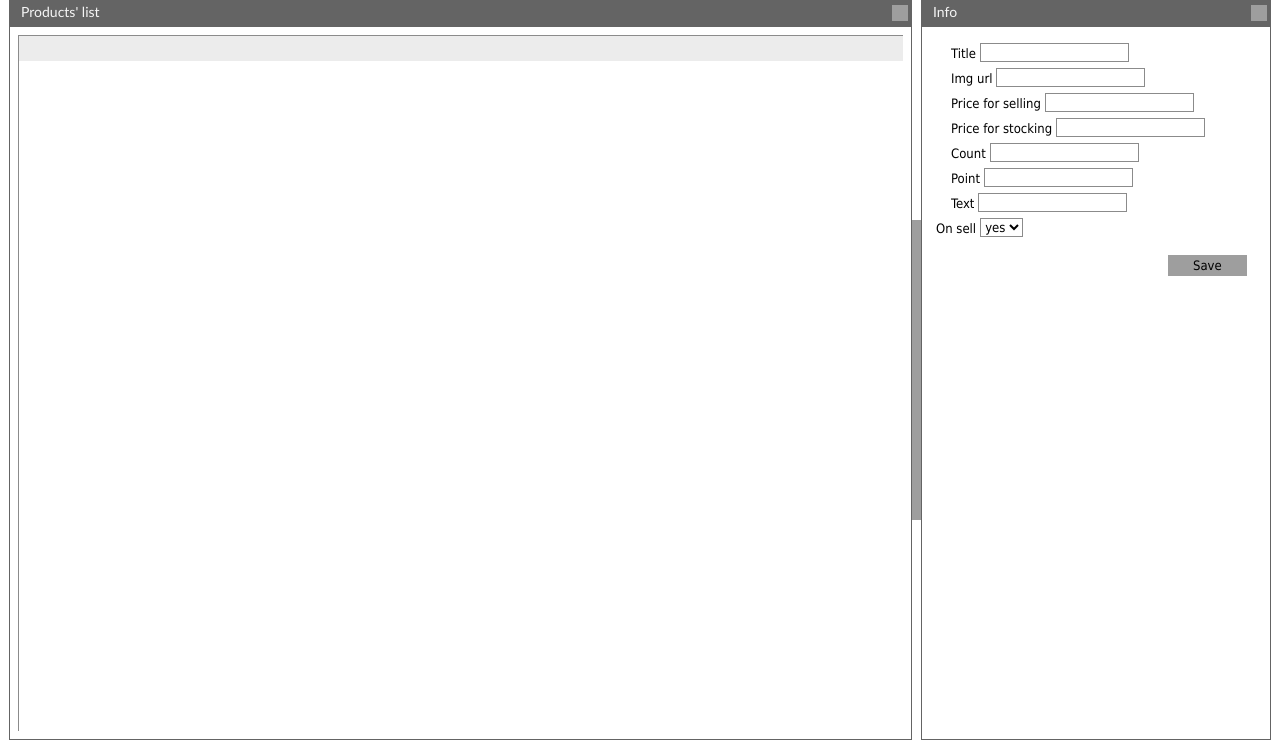
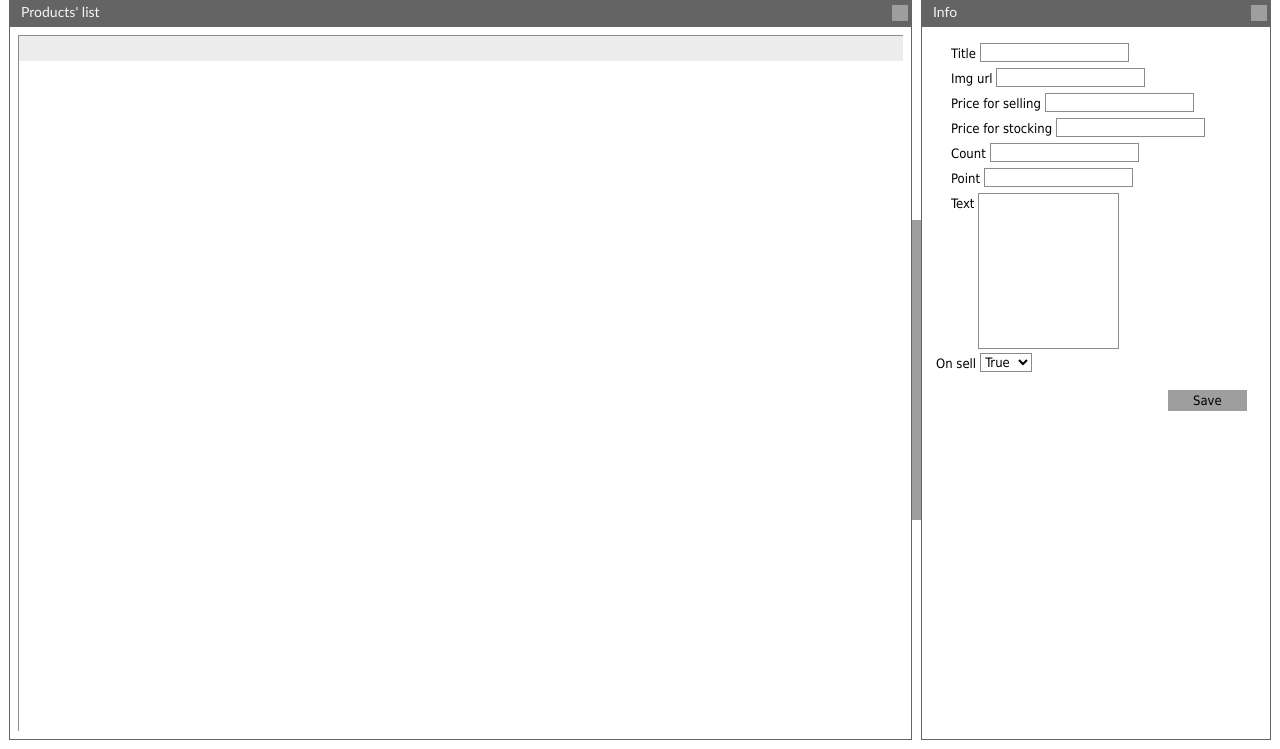
Before and after one commit to concefly/indent_system, a Python web app: template templates/admin/commodity_manager.html in a window 1280 px wide. Shown: the part 51-800 px from the top of the page. Run offline with Jinja, Linux system fonts and the light colour scheme; the template is opened without the code that fills it, so the values that code supplies are empty; grey boxes are pictures that could not be loaded.

Commit message:
修复 on_sell select 的bug

```diff
--- a/server.py
+++ b/server.py
@@ -329,6 +329,9 @@ class DataCommodities(base_handler):
 		('point'       ,('point',)),
 		('text'        ,('text',)),
 		('is_onsell'   ,('is_onsell',)),]
+	user_field_processor = {
+		"is_onsell" : lambda x: True if x=='True' else False,
+	}
 	post_field = user_field
 	default_frame = os.path.join(__dir__,"static","frame","commodity_grid_default.xml")
 	def auth_get(self):
@@ -375,6 +378,9 @@ class DataCommodities(base_handler):
 					this_user = self.model[gr_id]
 					for name,models in self.post_field:
 						_model = reduce(lambda x,y:getattr(x,y), models[:-1], this_user)
+						if hasattr(self,"user_field_processor"):
+							if self.user_field_processor.has_key(name):
+								field[name] = self.user_field_processor[name](field[name])
 						setattr(_model,models[-1],field[name])
 				if status=="inserted":
 					init_field = dict(field)
--- a/static/frame/form_commodity.xml
+++ b/static/frame/form_commodity.xml
@@ -6,10 +6,10 @@
 	<item type="input" label="Price for stocking" name="price_stock" offsetLeft="15"/>
 	<item type="input" label="Count" name="count" offsetLeft="15"/>
 	<item type="input" label="Point" name="point" offsetLeft="15"/>
-	<item type="input" label="Text" name="text" offsetLeft="15"/>
+	<item type="input" label="Text" name="text" rows="10" offsetLeft="15"/>
 	<item type="select" label="On sell" name="is_onsell">
-		<option value="1" text="yes"/>
-		<option value="0" text="No"/>
+		<option value="True" text="True"/>
+		<option value="False" text="False"/>
 	</item>
 
 	<item type="button"  value="Save" offsetTop="15" offsetLeft="230"/>
--- a/templates/admin/commodity_manager.html
+++ b/templates/admin/commodity_manager.html
@@ -67,7 +67,7 @@
                         "0",
                         "0",
                         "",
-                        "0", // onsell
+                        "True", // onsell
                         ],pos);
                 }
                 if(id=='delCommodity'){
```
Also changed, not shown: 1 other file.
